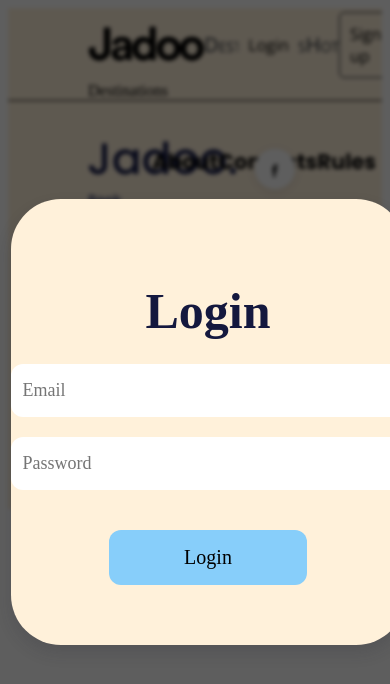
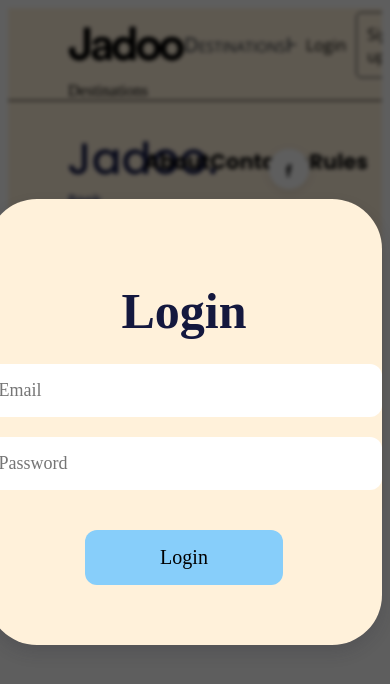
Before and after one commit to Olzhas92/react-diploma-paper, a React (Create React App) app: page /destinations in a window 390 px wide. Both pictures are taken after a click on the button "Login". Shown: the top 684 px of the page. Built offline with nearby package versions, Linux system fonts and the light colour scheme; a web font is replaced by a local one.

Commit message:
Breakpoint 768: Navbar and Navbar Modal Windows styling completed

```diff
--- a/src/App.module.css
+++ b/src/App.module.css
@@ -28,3 +28,12 @@ body {
     background-color: #fff1da;
   }
 }
+
+@media (max-width: 768px) {
+  .App {
+    margin: 0 auto;
+    padding: 0 60px;
+    box-sizing: border-box;
+    background-color: #fff1da;
+  }
+}
--- a/src/components/Header/ModalWindows/ModalWindows.module.css
+++ b/src/components/Header/ModalWindows/ModalWindows.module.css
@@ -33,7 +33,6 @@
   justify-content: center;
   flex-direction: column;
   width: 500px;
-  /* height: 600px; */
   padding-top: 80px;
   padding-bottom: 60px;
   background-color: #fff1da;
@@ -125,3 +124,33 @@
   cursor: pointer;
   box-shadow: 8px 8px 4px lightcoral;
 }
+
+@media (max-width: 768px) {
+  .login__content,
+  .signup__content {
+    z-index: 2;
+    box-shadow: 0px 8px 16px rgba(39, 40, 51, 0.16);
+    display: flex;
+    align-items: center;
+    justify-content: center;
+    flex-direction: column;
+    width: 500px;
+    padding-top: 80px;
+    padding-bottom: 60px;
+    background-color: #fff1da;
+    border-radius: 50px;
+    position: relative;
+    right: 24px;
+    top: 0;
+  }
+
+  .login__cancel,
+  .signup__cancel {
+    position: relative;
+    top: -220px;
+    right: 0;
+    bottom: 0;
+    left: 500px;
+    z-index: 1;
+  }
+}
--- a/src/components/Header/Navbar.module.css
+++ b/src/components/Header/Navbar.module.css
@@ -60,3 +60,13 @@
     font-variant: small-caps;
   }
 }
+
+@media (max-width: 768px) {
+  .nav {
+    display: flex;
+    align-items: center;
+    justify-content: space-between;
+    flex-direction: row;
+    width: 44%;
+  }
+}
--- a/src/components/Header/Registration.module.css
+++ b/src/components/Header/Registration.module.css
@@ -42,3 +42,20 @@
     width: 24%;
   }
 }
+
+@media (max-width: 768px) {
+  .registration {
+    display: flex;
+    align-items: center;
+    justify-content: space-between;
+    flex-direction: row;
+    width: 24%;
+  }
+
+  .signup {
+    margin-left: 0px;
+    padding: 10px;
+    border: 1px #212832 solid;
+    border-radius: 5px;
+  }
+}
```
Also changed, not shown: 1 other file (tests, documents, lock files or other folders).
